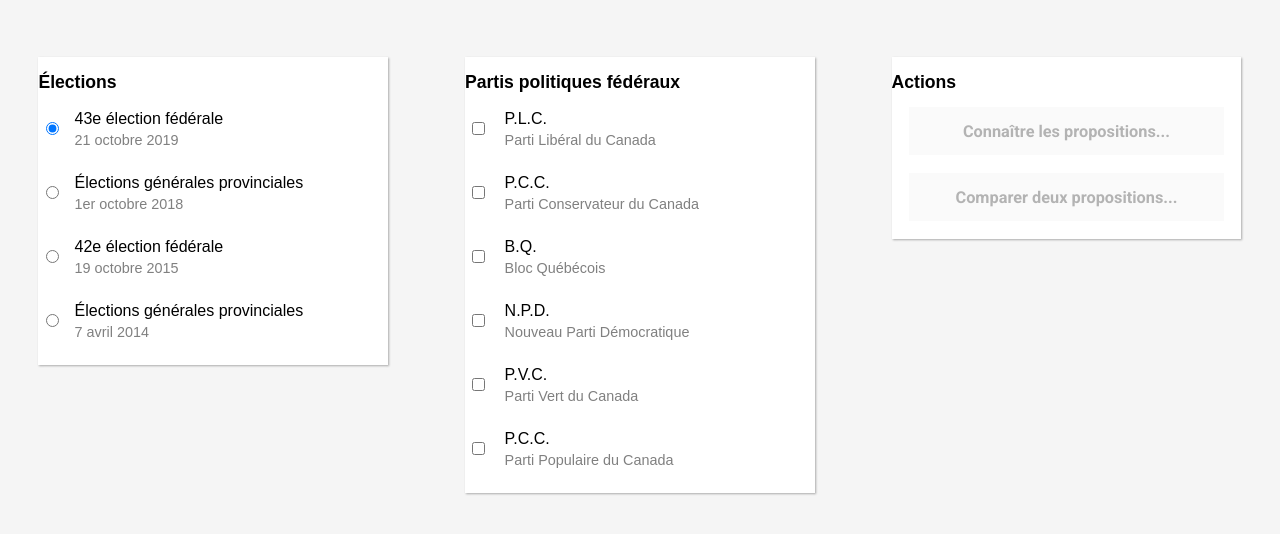
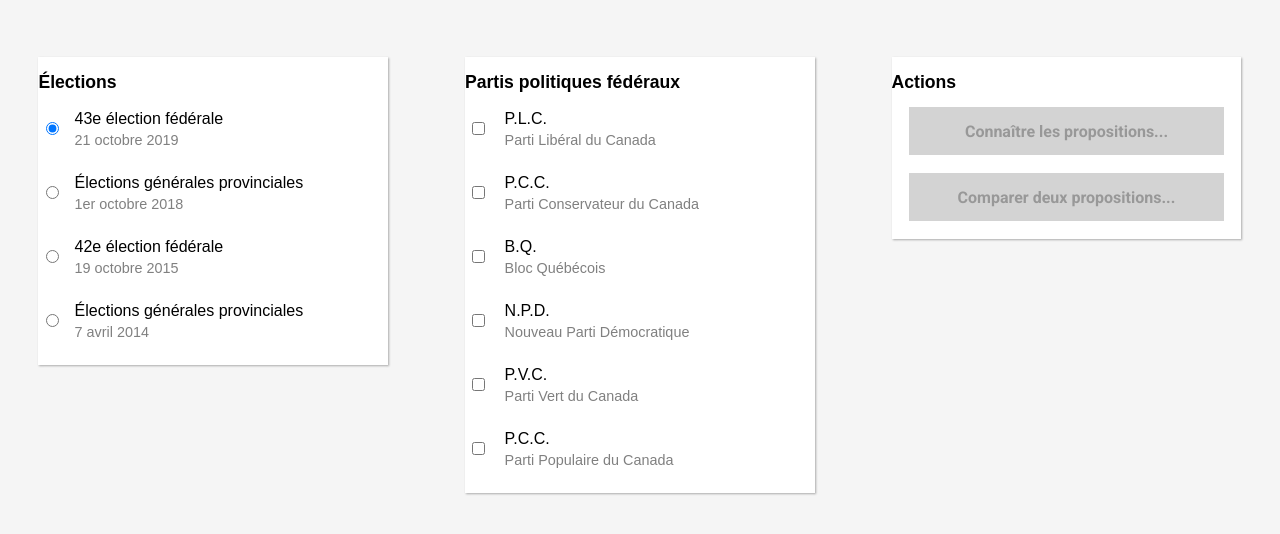
Before and after one commit to louis-ple/LOG2420-website, a plain HTML site: page index.html in a window 1280 px wide. Shown: the part 62-596 px from the top of the page. Drawn offline with Linux system fonts and the light colour scheme.

Commit message:
améliorations CSS

```diff
--- a/css/style.css
+++ b/css/style.css
@@ -25,8 +25,9 @@ h3 {
 
 button
 {
+    background-color: lightgray;
     font-family: 'Roboto', sans-serif;
-    font-size:102%;
+    font-size:100%;
     border: 0px;
     width: 90%;
     height: 6vh;
@@ -36,7 +37,7 @@ button:enabled
 {
     background-color: #2196F3;
     font-family: 'Roboto', sans-serif;
-    font-size:102%;
+    font-size:100%;
     border: 0px;
     width: 90%;
     height: 6vh;
```
